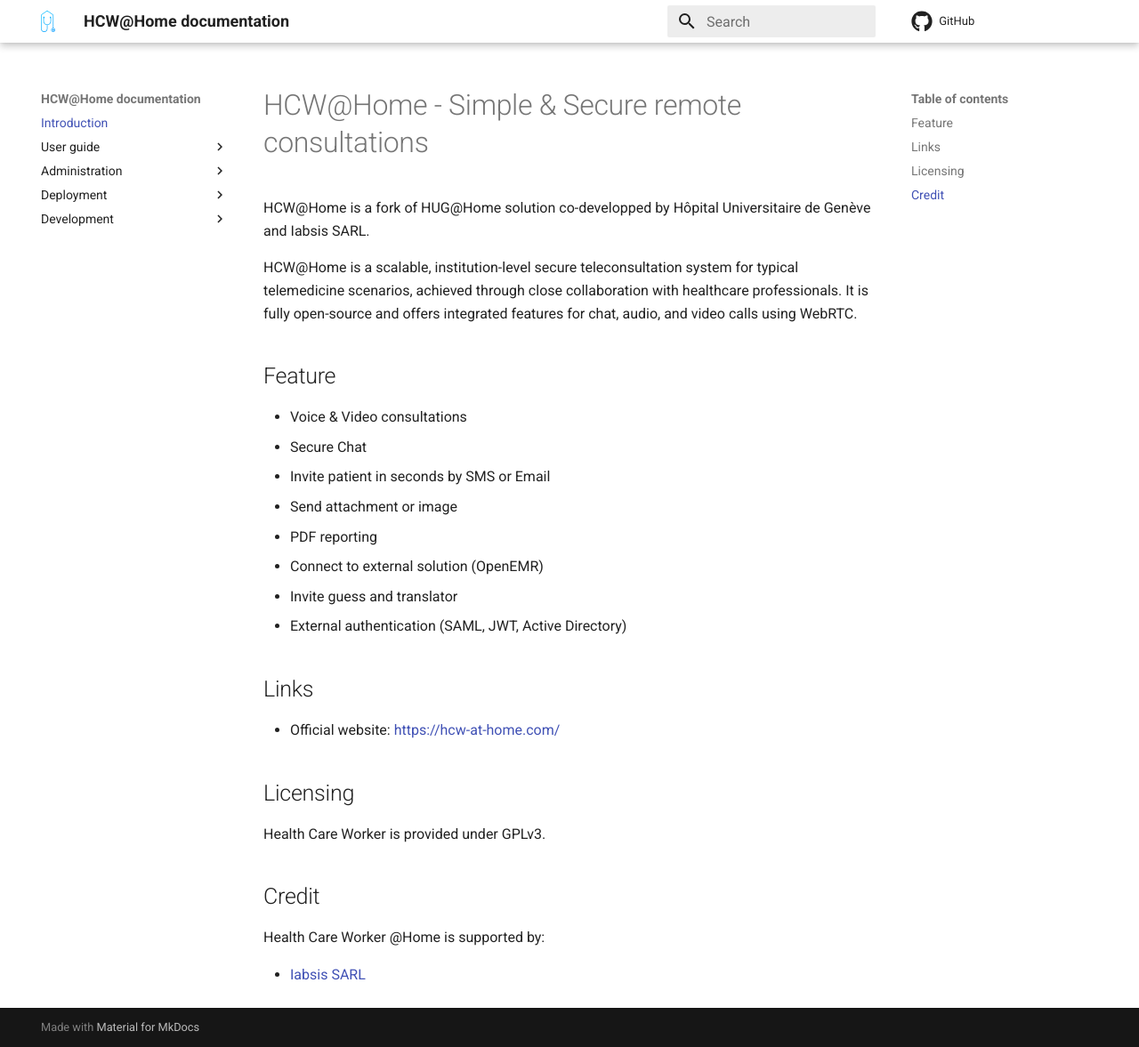
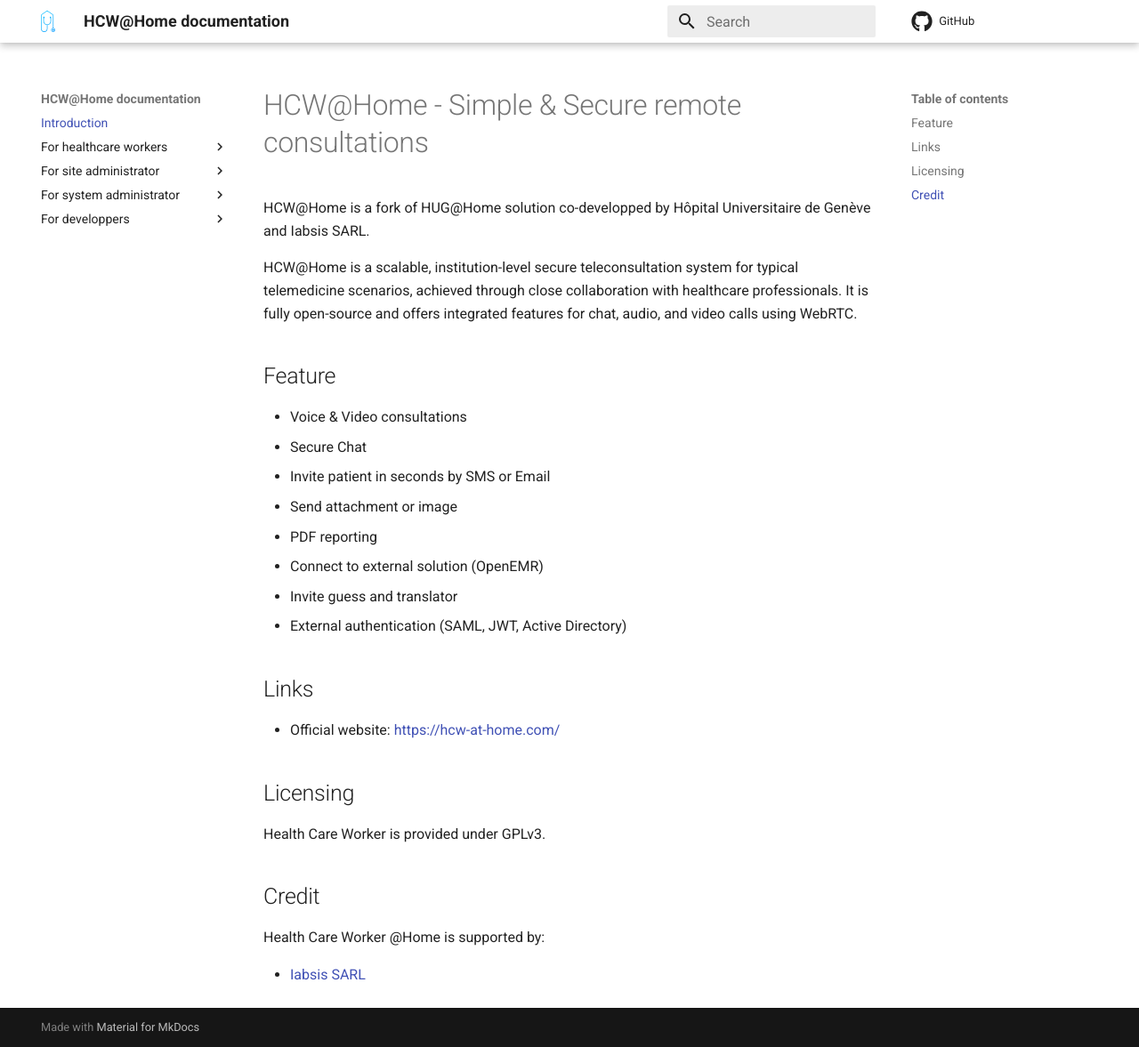
Before and after one commit to HCW-home/hcw-docs, an MkDocs documentation site: the page built from docs/index.md, in a window 1280 px wide and 1177 px high. Shown: the whole window at 89% size. Built offline with MkDocs 1.6.1 and Material for MkDocs 9.7.7, drawn with Linux system fonts in a browser that asks for light colours.

Commit message:
Update menu

```diff
--- a/mkdocs.yml
+++ b/mkdocs.yml
@@ -2,20 +2,20 @@
 repo_url: https://github.com/HCW-home
 nav:
   - Introduction: index.md
-  - User guide:
+  - For healthcare workers:
       - Patient invited by Doctor: doctor-to-patient.md
       - Additional notifications : configure-notification.md
       - Consultation requested by Partners: partner-to-doctor.md
-  - Administration:
+  - For site administrator:
       - Administrator interface: admin.md
-  - Deployment:
+  - For system administrator:
       - Concept: deploy.md
       - Install on Debian/Ubuntu: debian.md
       - Install with Docker: docker.md
       - Customize HCW@Home: customize.md
       - Configure with Keycloak: keycloak.md
       - Troubleshooting: troubleshooting.md
-  - Development:
+  - For developpers:
     - API documentation: api.md
     - Debug API with Bruno: bruno.md
     - Python SDK: python.md
```
